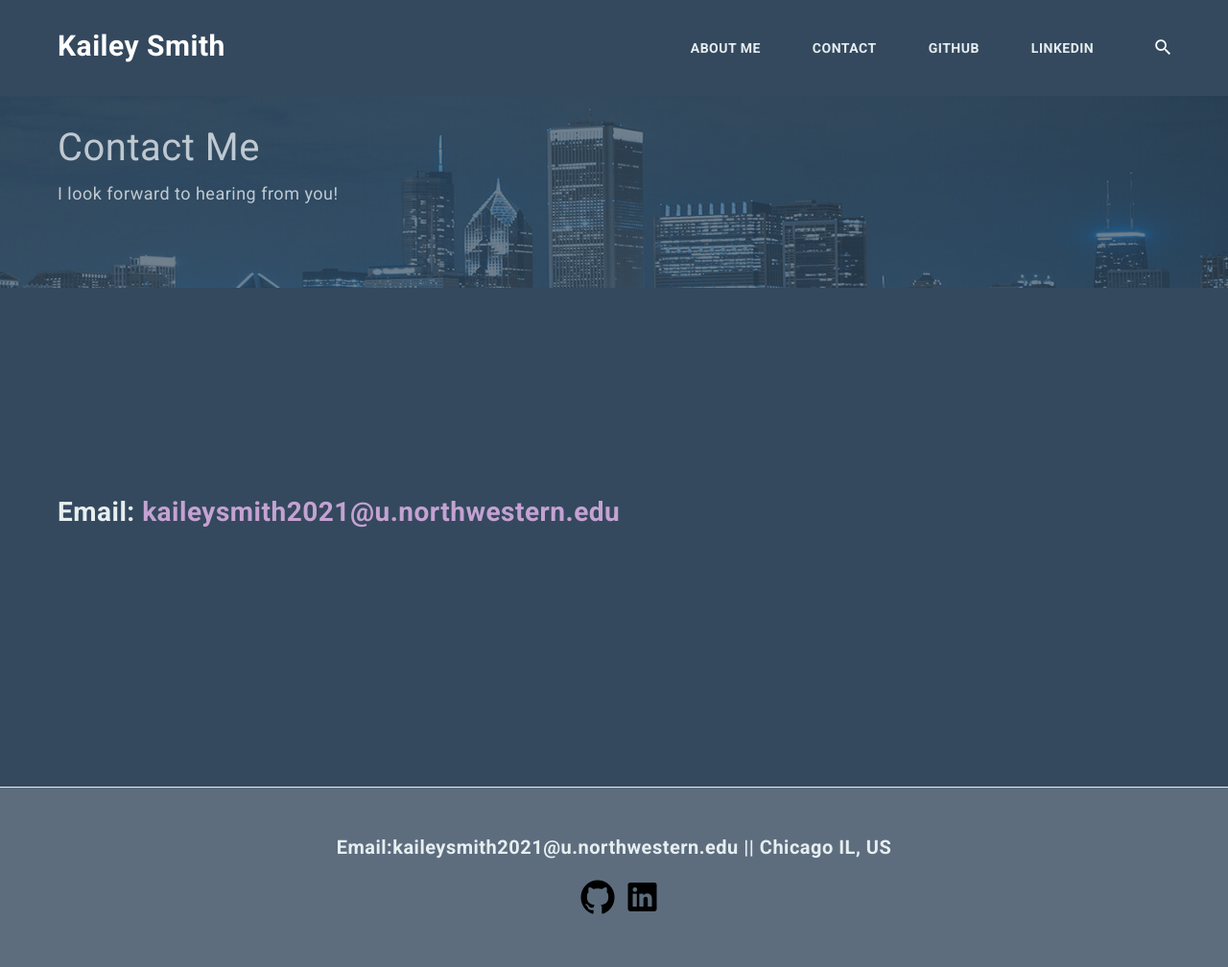
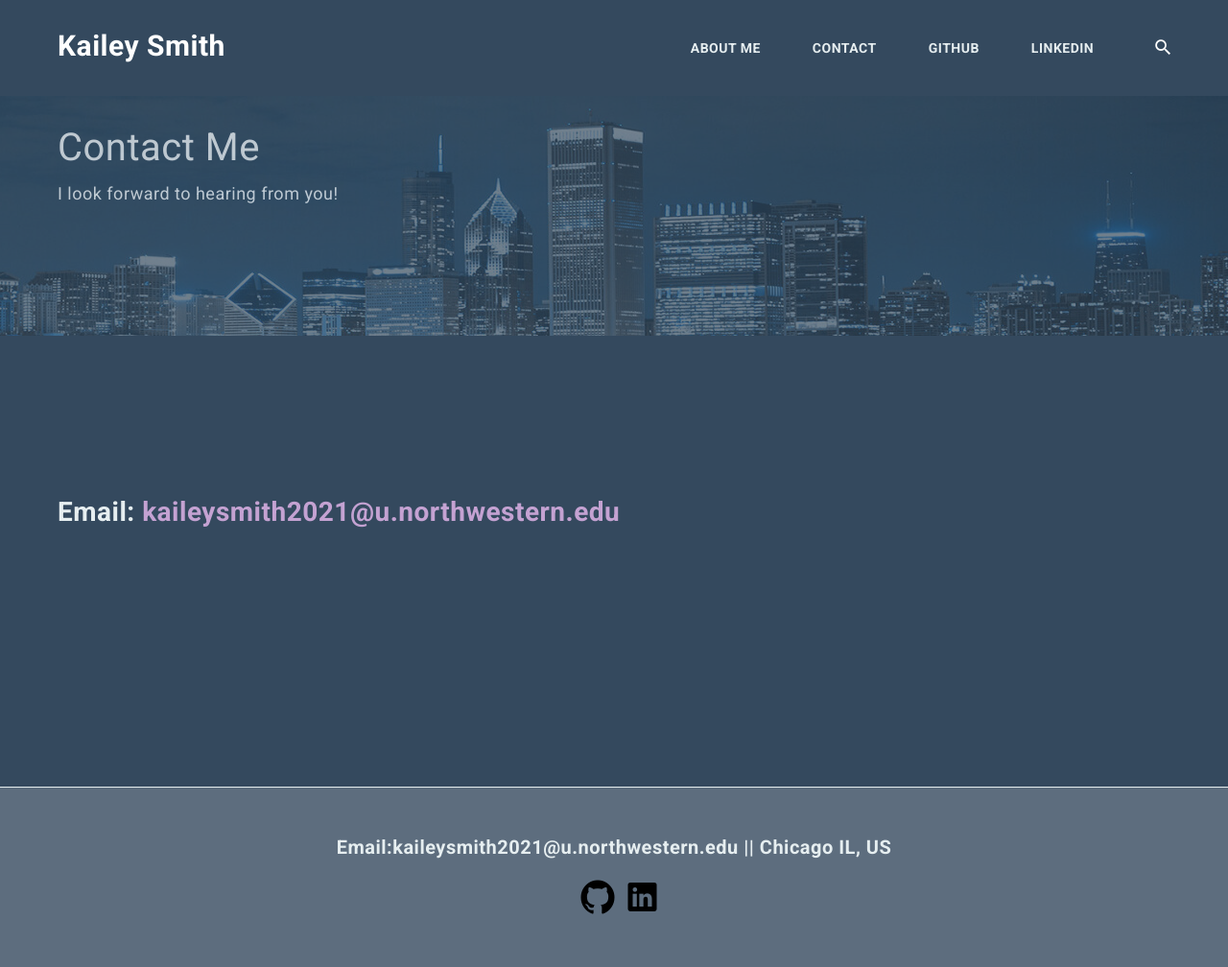
Before and after one commit to gingineer95/gingineer95.github.io, a Jekyll site: the page built from _pages/contact.html, in a window 1280 px wide. Shown: the whole page at 96% size. Built offline with Jekyll 4.4.1, drawn with Linux system fonts in a browser that asks for light colours; nearby versions of some CDN libraries.

Commit message:
Changed the sass of the hero image because it got all messed up

```diff
--- a/_sass/3-modules/_hero.scss
+++ b/_sass/3-modules/_hero.scss
@@ -41,7 +41,7 @@
     position: absolute;
     top:100px;
     right:0;
-    bottom:600px;
+    bottom:400px;
     left:0;
     background-position:center top;
     background-repeat: no-repeat;
```
